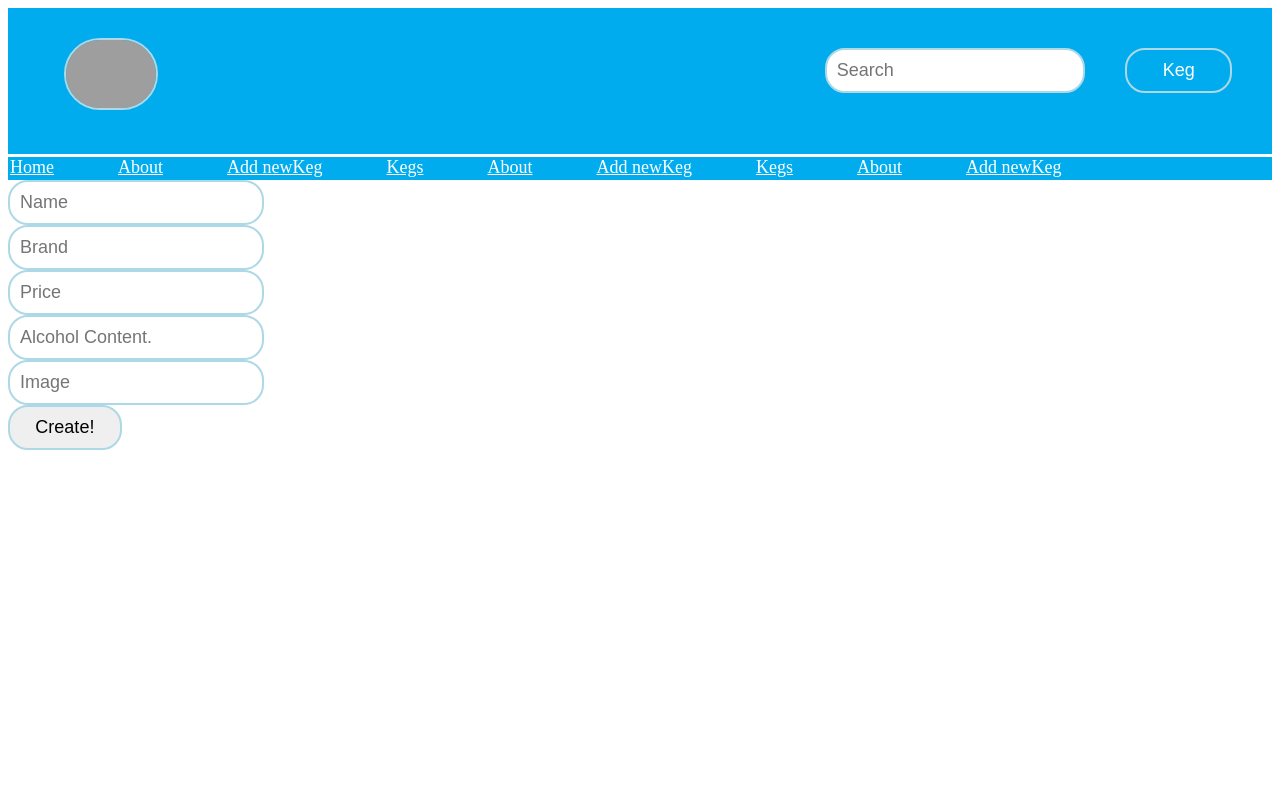
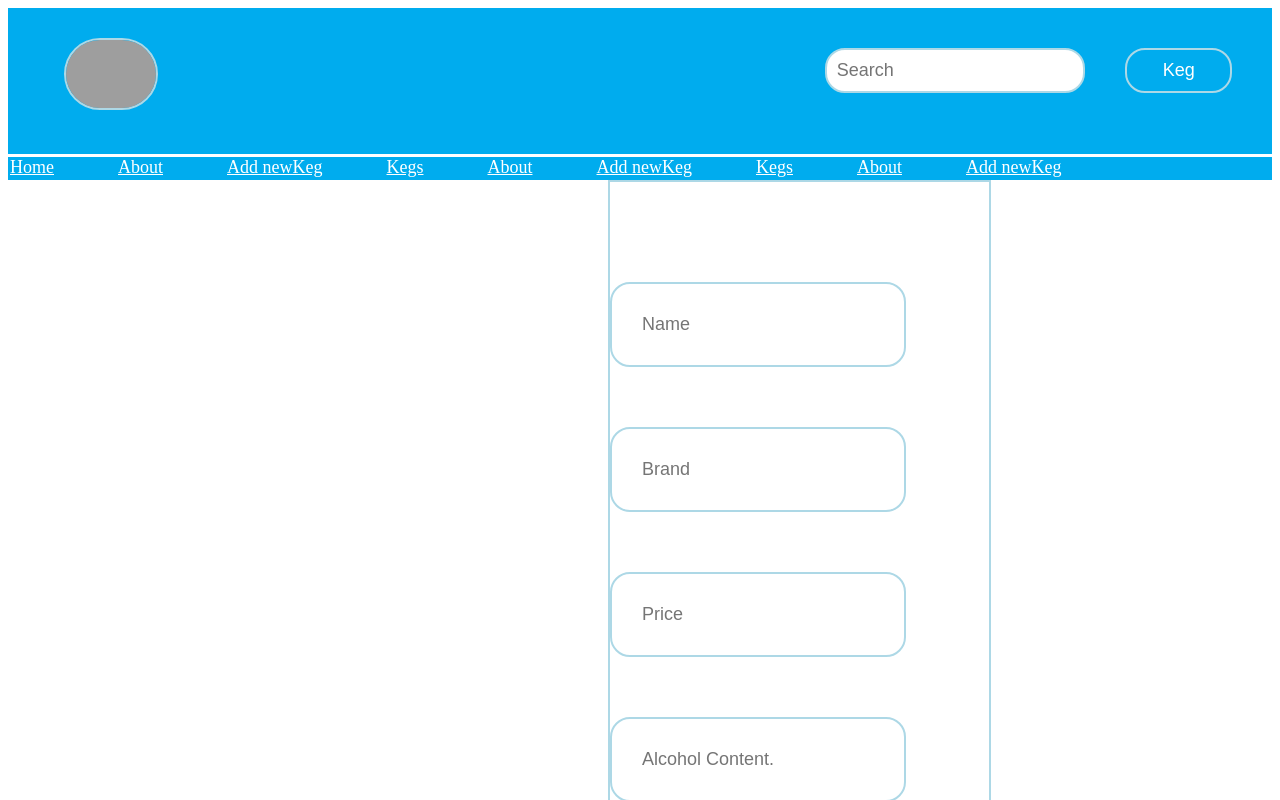
Before and after one commit to Adilet312/kombuchStore, a React app: page /#/pathToForm in a window 1280 px wide. Shown: the top 800 px of the page. Built offline with nearby package versions, Linux system fonts and the light colour scheme; grey boxes are pictures that could not be loaded.

Commit message:
Add styled form.

```diff
--- a/src/components/CreateKeg.jsx
+++ b/src/components/CreateKeg.jsx
@@ -2,10 +2,63 @@ import React from "react";
 
 function CreateKeg()
 {
-  var inputStyle =
+  var frameStyle =
+  {
+    width: "30%",
+    marginLeft: "600px",
+    border: '2px solid LightBlue',
+    paddingTop: "40px"
+  }
+  var nameStyle =
   {
 
-    padding: '10px',
+    marginTop: "60px",
+    padding: '30px',
+    border: '2px solid LightBlue',
+    borderRadius: '20px ',
+    textAlign: 'left',
+    marginRight: '40px',
+    fontSize: '18px'
+
+  }
+  var brandtyle =
+  {
+
+    marginTop: "60px",
+    padding: '30px',
+    border: '2px solid LightBlue',
+    borderRadius: '20px ',
+    textAlign: 'left',
+    marginRight: '40px',
+    fontSize: '18px'
+
+  }
+  var priceStyle =
+  {
+    marginTop: "60px",
+    padding: '30px',
+    border: '2px solid LightBlue',
+    borderRadius: '20px ',
+    textAlign: 'left',
+    marginRight: '40px',
+    fontSize: '18px'
+
+  }
+  var alcoholContentStyle =
+  {
+    marginTop: "60px",
+    padding: '30px',
+    border: '2px solid LightBlue',
+    borderRadius: '20px ',
+    textAlign: 'left',
+    marginRight: '40px',
+    fontSize: '18px'
+
+  }
+  var imageStyle =
+  {
+    marginTop: "60px",
+    padding: '30px',
     border: '2px solid LightBlue',
     borderRadius: '20px ',
     textAlign: 'left',
@@ -15,9 +68,9 @@ function CreateKeg()
   }
   var buttonStyle =
   {
-
-    padding: '10px',
-    width: '9%',
+    marginTop: "60px",
+    padding: '20px',
+    width: '17%',
     border: '2px solid LightBlue',
     borderRadius: '20px ',
     textAlign: 'center',
@@ -27,23 +80,23 @@ function CreateKeg()
 
   return(
     <div>
-      <form>
-        <input style ={inputStyle}
+      <form style={frameStyle}>
+        <input style ={nameStyle}
           type='text'
           id='name'
           placeholder='Name'/><br/>
-          <input style ={inputStyle}
+          <input style ={brandtyle}
             type='text'
             id='brand'
             placeholder='Brand'/><br/>
-        <input style ={inputStyle}
+        <input style ={priceStyle}
           type='text'
           id='price'
           placeholder='Price'/><br/>
-        <input style ={inputStyle}
+        <input style ={alcoholContentStyle}
           id='alcoholContent'
           placeholder='Alcohol Content.'/><br/>
-        <input style ={inputStyle}
+        <input style ={imageStyle}
             type='text'
             id='img'
             placeholder='Image'/><br/>
```
